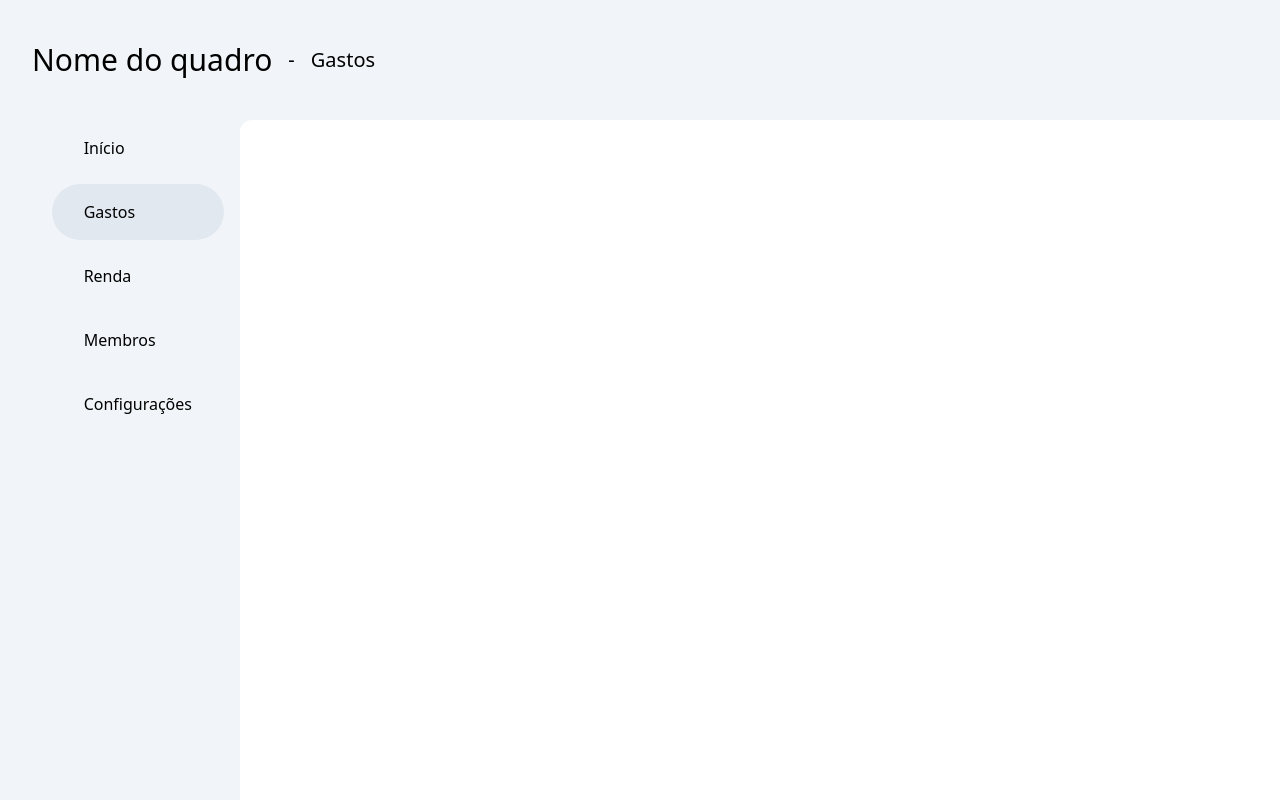
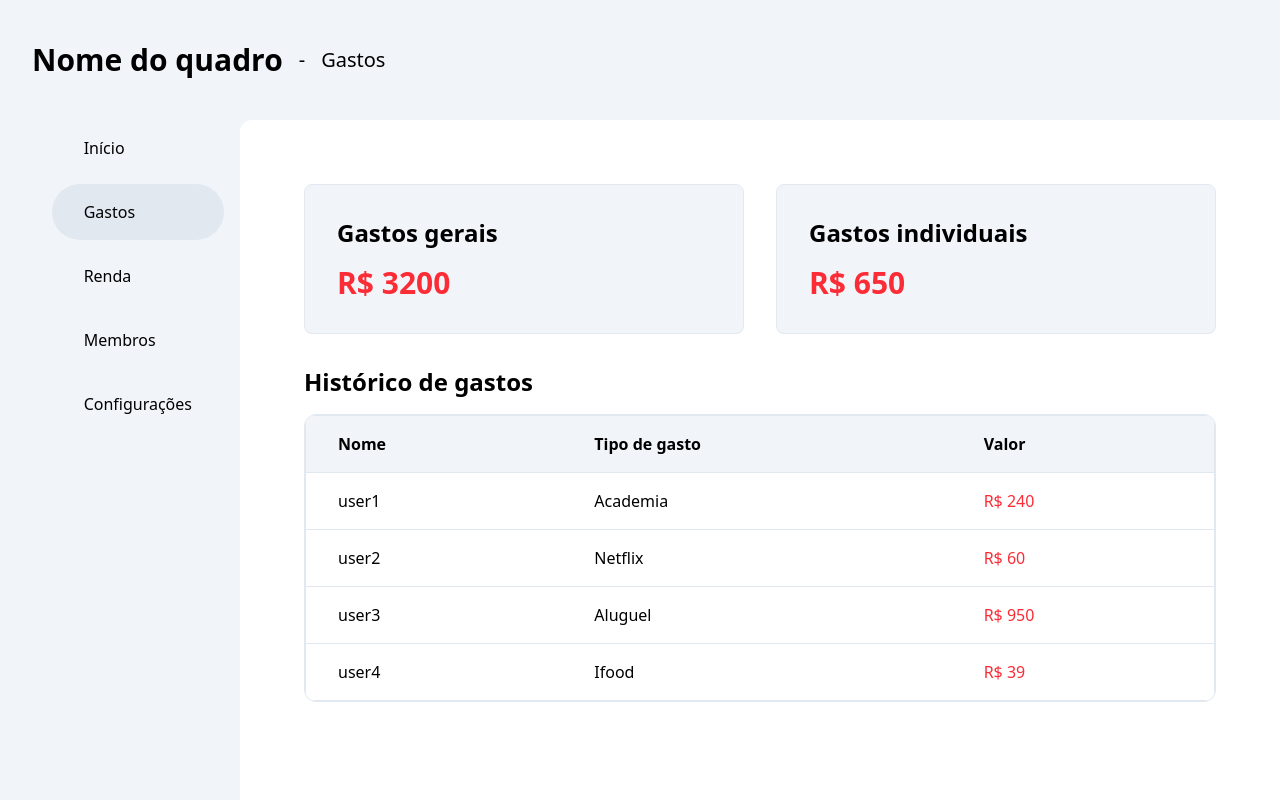
Before and after one commit to itzbigdri/projeto-integrador, a Flask app: page /quadros/quadro/gastos in a window 1280 px wide. Run offline with Flask 3, Linux system fonts and the light colour scheme; some libraries are stand-ins or nearby versions.

Commit message:
feat: atualizacão do quadroBase.html e 'finalização' de gastos.html

```diff
--- a/templates/gastos.html
+++ b/templates/gastos.html
@@ -1,2 +1,50 @@
 {% extends "quadroBase.html" %}
 {% set section_title = "Gastos" %}
+{% block content %}
+    <div class="flex items-center justify-center">
+        <div class="max-w-6xl w-full">
+            <div class="grid grid-cols-2 gap-8">
+                <article class="bg-slate-100 border border-slate-200 rounded-lg p-8">
+                    <h3 class="text-2xl font-semibold mb-4">Gastos gerais</h3>
+                    <p class="text-3xl text-red-500 font-semibold">R$ 3200</p>
+                </article>
+                <article class="bg-slate-100 border border-slate-200 rounded-lg p-8">
+                    <h3 class="text-2xl font-semibold mb-4">Gastos individuais</h3>
+                    <p class="text-3xl text-red-500 font-semibold">R$ 650</p>
+                </article>
+                <article class="col-span-2">
+                    <h3 class="text-2xl font-semibold mb-4">Histórico de gastos</h3>
+                    <div class="max-w-6xl w-full rounded-xl overflow-hidden border border-slate-200">
+                        <table class="w-full">
+                            <tr class="bg-slate-100 text-left border border-slate-200">
+                                <th class="py-4 px-8">Nome</th>
+                                <th class="py-4 px-8">Tipo de gasto</th>
+                                <th class="py-4 px-8">Valor</th>
+                            </tr>
+                            <tr class="border border-slate-200">
+                                <td class="py-4 px-8">user1</td>
+                                <td class="py-4 px-8">Academia</td>
+                                <td class="py-4 px-8 text-red-500">R$ 240</td>
+                            </tr>
+                            <tr class="border border-slate-200">
+                                <td class="py-4 px-8">user2</td>
+                                <td class="py-4 px-8">Netflix</td>
+                                <td class="py-4 px-8 text-red-500">R$ 60</td>
+                            </tr>
+                            <tr class="border border-slate-200">
+                                <td class="py-4 px-8">user3</td>
+                                <td class="py-4 px-8">Aluguel</td>
+                                <td class="py-4 px-8 text-red-500">R$ 950</td>
+                            </tr>
+                            <tr class="border border-slate-200">
+                                <td class="py-4 px-8">user4</td>
+                                <td class="py-4 px-8">Ifood</td>
+                                <td class="py-4 px-8 text-red-500">R$ 39</td>
+                            </tr>
+                        </table>
+                    </div>
+                </article>
+            </div>
+        </div>
+    </div>
+{% endblock%}
--- a/templates/quadroBase.html
+++ b/templates/quadroBase.html
@@ -4,14 +4,14 @@
     <meta charset="UTF-8">
     <meta name="viewport" content="width=device-width, initial-scale=1.0">
     <title>Nome do Quadro - {{ section_title }}</title>
-        <link href="https://cdn.jsdelivr.net/npm/daisyui@5" rel="stylesheet" type="text/css" />
+    <link href="https://cdn.jsdelivr.net/npm/daisyui@5" rel="stylesheet" type="text/css" />
     <script src="https://cdn.jsdelivr.net/npm/@tailwindcss/browser@4"></script>
 </head>
 <body class="bg-slate-100 flex flex-col max-h-screen h-auto overflow-hidden">
 
     <!-- Header  -->
     <header class="bg-slate-100 flex items-center gap-4 p-8 min-h-30">
-        <a class="text-3xl" href="/quadros">Nome do quadro</a>
+        <a class="text-3xl font-semibold" href="/quadros">Nome do quadro</a>
         <p class="text-xl">-</p>
         <h3 class="text-xl">{{ section_title }}</h3>
     </header>
```
